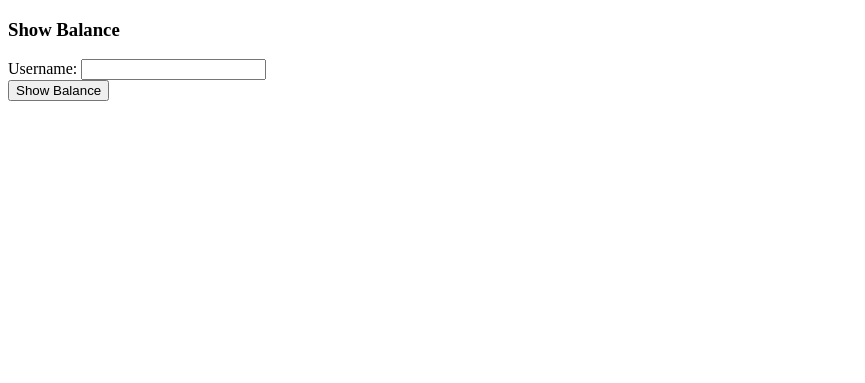
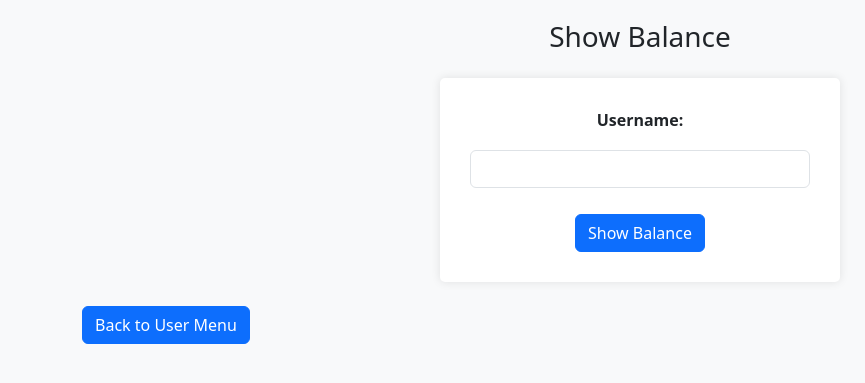
Before and after one commit to bekhruzjanoff/project_exam, a Flask app: page /show_balance in a window 1280 px wide. Shown: the top 383 px of the page, without its empty margins (0-865 px from the left). Run offline with Flask 3, Linux system fonts and the light colour scheme.

Commit message:
Update show_balance.html

```diff
--- a/templates/show_balance.html
+++ b/templates/show_balance.html
@@ -1,22 +1,69 @@
-<!doctype html>
+
+<!DOCTYPE html>
 <html lang="en">
 <head>
     <meta charset="UTF-8">
-    <meta name="viewport"
-          content="width=device-width, user-scalable=no, initial-scale=1.0, maximum-scale=1.0, minimum-scale=1.0">
+    <meta name="viewport" content="width=device-width, initial-scale=1.0">
     <meta http-equiv="X-UA-Compatible" content="ie=edge">
-    <title>User Page</title>
+    <title>Show Balance</title>
+
+    <!-- Bootstrap CSS -->
+    <link href="https://cdn.jsdelivr.net/npm/bootstrap@5.3.0/dist/css/bootstrap.min.css" rel="stylesheet">
+
+    <!-- Custom CSS -->
+    <style>
+        body {
+            background-color: #f8f9fa;
+            padding: 20px;
+        }
+        .show-balance-form {
+            max-width: 400px;
+            margin: auto;
+            background: #fff;
+            padding: 30px;
+            border-radius: 5px;
+            box-shadow: 0px 0px 10px 0px rgba(0,0,0,0.1);
+            text-align: center;
+        }
+        .show-balance-form label {
+            font-weight: bold;
+        }
+        .show-balance-form input[type="text"],
+        .show-balance-form button {
+            margin-top: 10px;
+        }
+    </style>
 </head>
 <body>
-    <h3>Show Balance</h3>
-     <form method="post">
-        <label>Username:</label>
-        <input type="text" name="username" required><br>
-        <button type="submit">Show Balance</button>
-    </form>
-     {% if balance %}
-        <p>{{ username , balance }}</p>
-    {% endif %}
+    <div class="container">
+        <h3 class="text-center mb-4">Show Balance</h3>
+        <div class="show-balance-form">
+            <form method="post">
+                <div class="mb-3">
+                    <label for="username" class="form-label">Username:</label>
+                    <input type="text" class="form-control" id="username" name="username" required>
+                </div>
+                <button type="submit" class="btn btn-primary">Show Balance</button>
+            </form>
+            {% if balance %}
+                <p>{{ username }}, Balance: {{ balance }}</p>
+            {% endif %}
+        </div>
+        <br><a href="{{ url_for('user_menu') }}" class="btn btn-primary">Back to User Menu</a>
+    </div>
+
+    <!-- Bootstrap Bundle with Popper -->
+    <script src="https://cdn.jsdelivr.net/npm/bootstrap@5.3.0/dist/js/bootstrap.bundle.min.js"></script>
+
+    <!-- Your custom JavaScript -->
+    <script>
+        // Example: Handle form submission (not extensively used here)
+        document.querySelector('form').addEventListener('submit', function(event) {
+            event.preventDefault();
+            // You can add AJAX or other form handling logic here if needed
+        });
+    </script>
+
 
 </body>
 </html>
```
